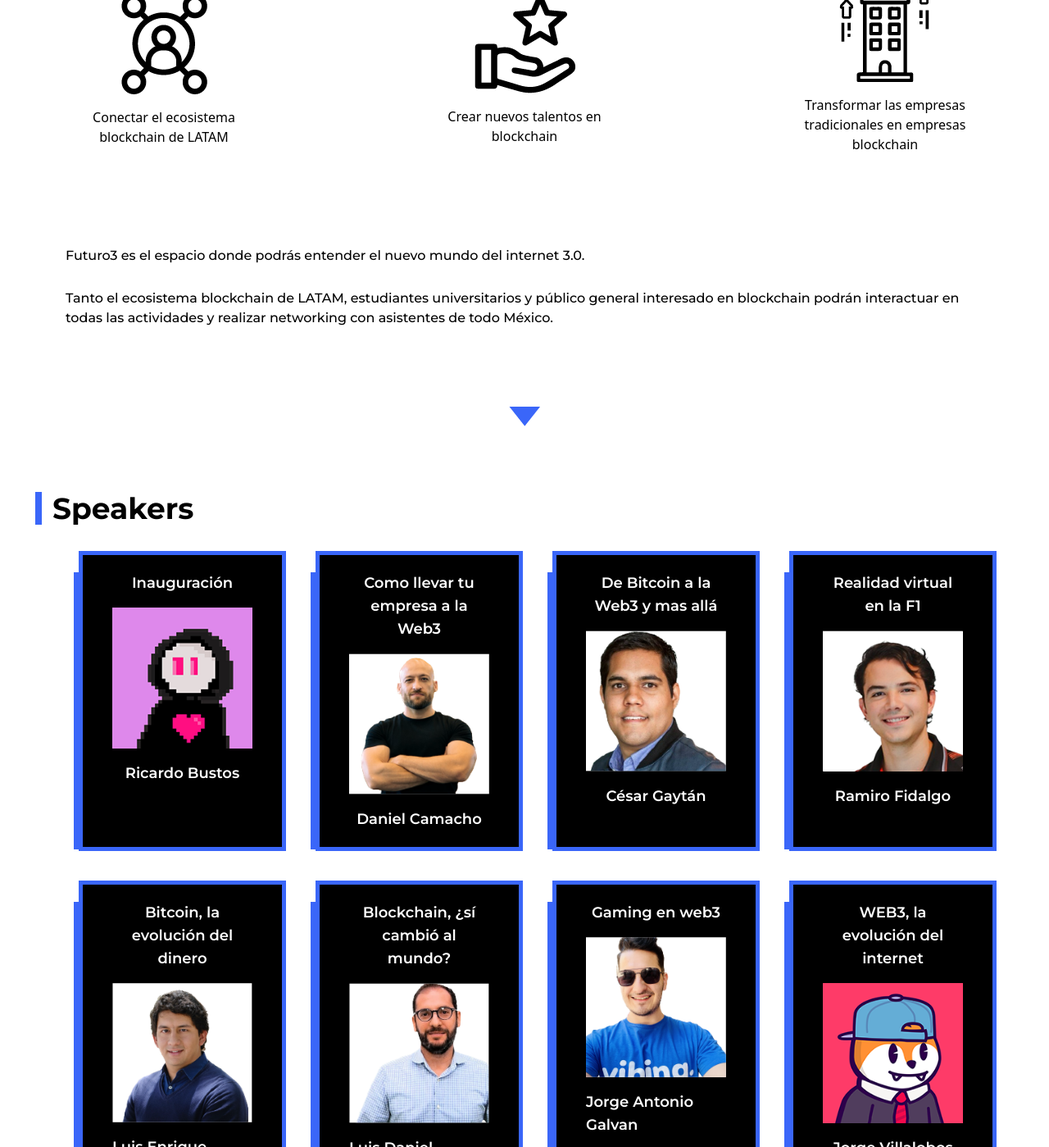
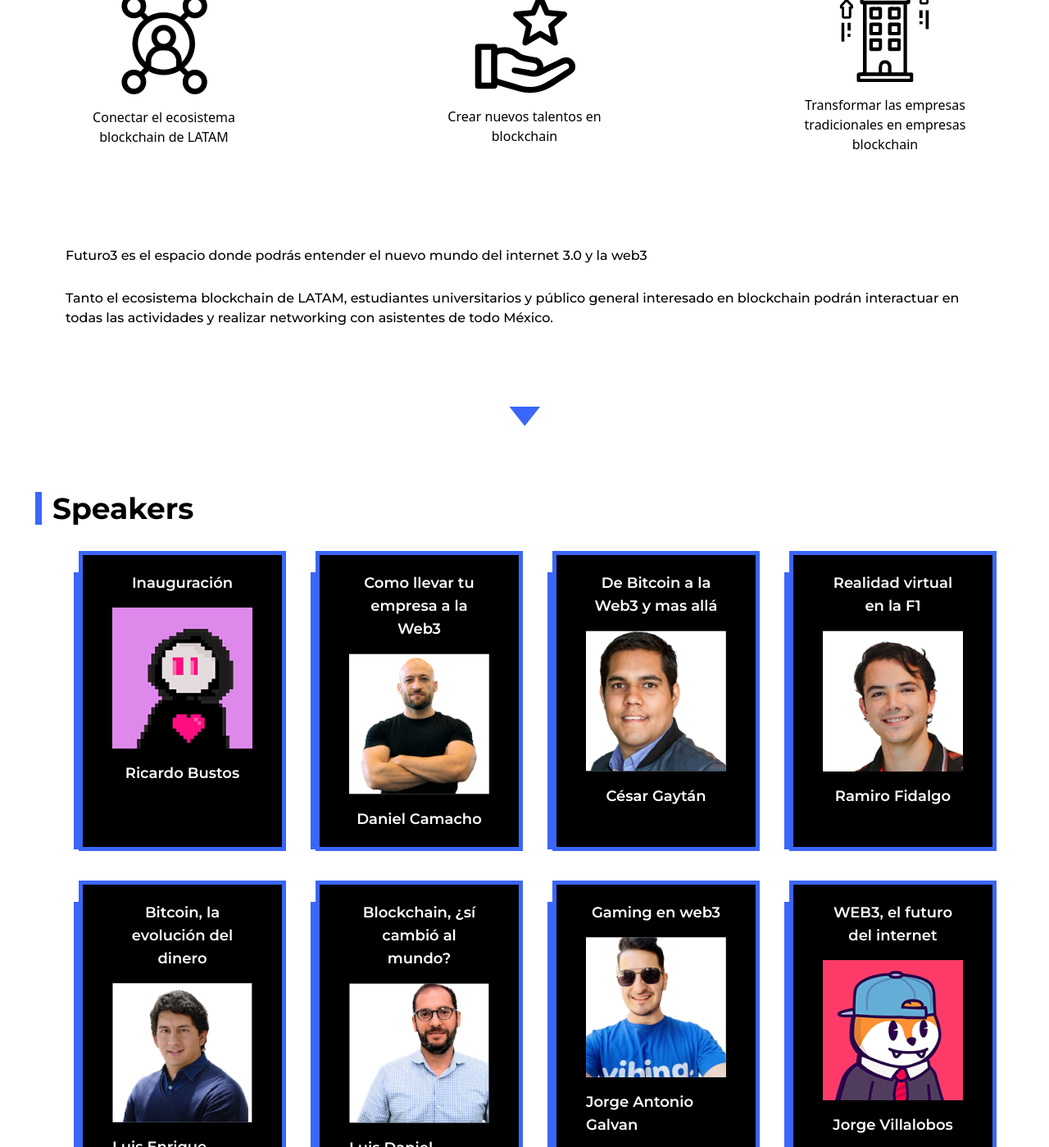
Before and after one commit to vibingstudio/futuro3-website, a Next.js app: page / in a window 1280 px wide. Shown: the part 1491-2890 px from the top of the page at 82% size. Built offline with nearby package versions, Linux system fonts and the light colour scheme.

Commit message:
WEB3 Updates

```diff
--- a/components/home/FuturoQuestions.jsx
+++ b/components/home/FuturoQuestions.jsx
@@ -53,7 +53,7 @@ export default function FuturoQuestions() {
       </section>
       <div className="p-4 max-w-6xl m-auto mb-[5rem] font-medium font-primary">
       <p className="mb-7">
-      Futuro3 es el espacio donde podrás entender el nuevo mundo del internet 3.0.
+      Futuro3 es el espacio donde podrás entender el nuevo mundo del internet 3.0 y la web3
           </p>
           <p>
           Tanto el ecosistema blockchain de LATAM, estudiantes universitarios y público general interesado en blockchain podrán interactuar en todas las actividades y realizar networking con asistentes de todo México.
--- a/data/dummySpeakers.js
+++ b/data/dummySpeakers.js
@@ -132,9 +132,9 @@ export const dummySpeakers = [
       {
         name: "Jorge Villalobos",
         img: speaker2,
-        title: "WEB3, la evolución del internet",
+        title: "WEB3, el futuro del internet",
         titles: ["CIO at Vibing Studios."],
-        event: "<b>WEB3, LA EVOLUCIÓN DEL INTERNET</b>",
+        event: "<b>WEB3, el futuro DEL INTERNET</b>",
         time: "3:00 pm",
       },
       {
@@ -290,8 +290,8 @@ export const speakers = [
     id: 3,
     name: "Jorge Villalobos",
     image: speaker2,
-    title: "WEB3, la evolución del internet",
-    titles: ["CIO at Vibing Studios", "WEB3, la evolución del internet"],
+    title: "WEB3, el futuro del internet",
+    titles: ["CIO at Vibing Studios", "WEB3, el futuro del internet"],
     bio: `Ing. en Inteligencia Artificial con especialidad en calidad de software.<br>
 
     Cuenta con experiencia en proyectos de tecnología blockchain desde 2018<br>
--- a/data/updateSpeakers.js
+++ b/data/updateSpeakers.js
@@ -162,7 +162,7 @@ export const updateSpeakers = [
         image: speaker15,
         title: "CIO at Vibing Studios",
         time: "3.00 pm",
-        event: "WEB3, LA EVOLUCIÓN DEL INTERNET",
+        event: "WEB3, EL FUTURO DEL INTERNET",
         duration: "50min",
       },
       {
```
